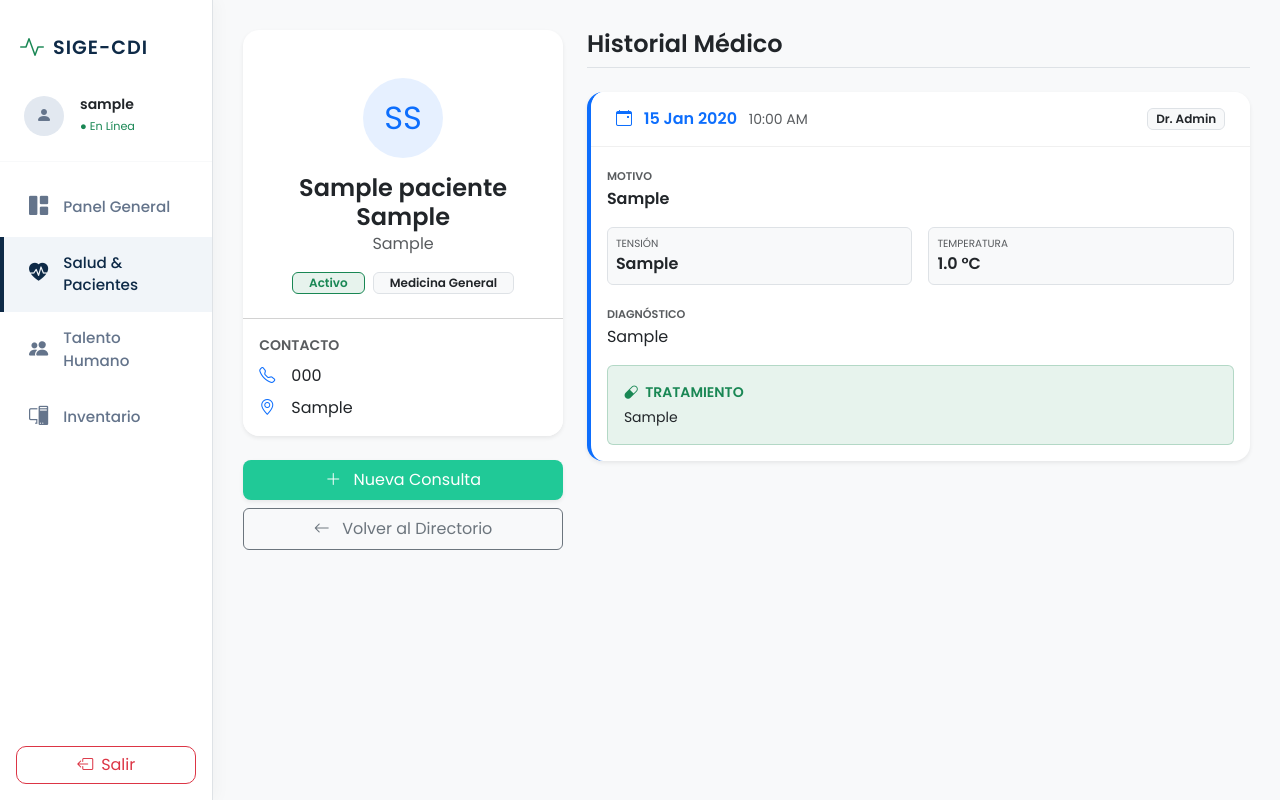
After one commit to yedrueda/djangoPractica, a Django app: page /gestion/pacientes/1/historia/ in a window 1280 px wide. The commit adds this page. Run offline with Django 5.2, Linux system fonts and the light colour scheme; a user stored in the database is signed in; tables that the repository leaves empty hold one stand-in row (values such as "Sample post").

Commit message:
Fix: Corregido error en rutas de edicion y finalizado modulo de pacientes

```diff
--- a/gestion/models.py
+++ b/gestion/models.py
@@ -21,3 +21,25 @@ class Paciente(models.Model):
         verbose_name = "Paciente"
         verbose_name_plural = "Pacientes"
         ordering = ['apellidos'] # Ordenar alfabéticamente por defecto
+
+    # ... (tu modelo Paciente está arriba) ...
+
+class Consulta(models.Model):
+    # Relación: Si borras al paciente, se borran sus consultas (CASCADE)
+    paciente = models.ForeignKey(Paciente, on_delete=models.CASCADE, related_name='consultas')
+
+    fecha = models.DateTimeField(auto_now_add=True, verbose_name="Fecha de Atención")
+    motivo = models.CharField(max_length=200, verbose_name="Motivo de Consulta")
+    sintomas = models.TextField(verbose_name="Sintomatología")
+    diagnostico = models.TextField(verbose_name="Diagnóstico Médico")
+    tratamiento = models.TextField(verbose_name="Tratamiento Indicado")
+
+    # Datos opcionales (signos vitales)
+    presion_arterial = models.CharField(max_length=20, blank=True, null=True)
+    temperatura = models.DecimalField(max_digits=4, decimal_places=1, blank=True, null=True)
+
+    def __str__(self):
+        return f"Consulta {self.paciente.nombres} - {self.fecha.strftime('%d/%m/%Y')}"
+
+    class Meta:
+        ordering = ['-fecha'] # Las más recientes primero
--- /dev/null
+++ b/gestion/templates/gestion/historia_clinica.html
@@ -0,0 +1,98 @@
+{% extends 'tareas/base.html' %}
+
+{% block content %}
+<div class="row">
+    <div class="col-md-4">
+        <div class="card shadow-sm border-0 mb-4">
+            <div class="card-body text-center pt-5 pb-4">
+                <div class="bg-primary bg-opacity-10 text-primary rounded-circle d-flex align-items-center justify-content-center mx-auto mb-3" style="width: 80px; height: 80px; font-size: 2rem;">
+                    {{ paciente.nombres|slice:":1" }}{{ paciente.apellidos|slice:":1" }}
+                </div>
+                <h4 class="fw-bold mb-0">{{ paciente.nombres }} {{ paciente.apellidos }}</h4>
+                <p class="text-muted">{{ paciente.cedula }}</p>
+
+                <div class="d-flex justify-content-center gap-2 mt-3">
+                    <span class="badge bg-success bg-opacity-10 text-success border border-success px-3">Activo</span>
+                    <span class="badge bg-light text-dark border px-3">Medicina General</span>
+                </div>
+            </div>
+            <div class="card-footer bg-white p-3">
+                <div class="small text-muted mb-2 fw-bold">CONTACTO</div>
+                <div class="d-flex align-items-center mb-2">
+                    <i class="bi bi-telephone me-3 text-primary"></i>
+                    {{ paciente.telefono|default:"No registrado" }}
+                </div>
+                <div class="d-flex align-items-center">
+                    <i class="bi bi-geo-alt me-3 text-primary"></i>
+                    {{ paciente.direccion|default:"Sin dirección" }}
+                </div>
+            </div>
+        </div>
+
+        <div class="d-grid gap-2">
+            <a href="{% url 'registrar_consulta' paciente.id %}" class="btn btn-success shadow-sm py-2">
+                <i class="bi bi-plus-lg me-2"></i> Nueva Consulta
+            </a>
+            <a href="{% url 'lista_pacientes' %}" class="btn btn-outline-secondary py-2">
+                <i class="bi bi-arrow-left me-2"></i> Volver al Directorio
+            </a>
+        </div>
+    </div>
+
+    <div class="col-md-8">
+        <h4 class="mb-4 fw-bold text-dark border-bottom pb-2">Historial Médico</h4>
+
+        {% for consulta in consultas %}
+            <div class="card mb-3 shadow-sm border-start border-4 border-primary">
+                <div class="card-header bg-white d-flex justify-content-between align-items-center py-3">
+                    <div>
+                        <h6 class="mb-0 fw-bold text-primary">
+                            <i class="bi bi-calendar-event me-2"></i> {{ consulta.fecha|date:"d M Y" }}
+                            <small class="text-muted ms-2 fw-normal">{{ consulta.fecha|date:"h:i A" }}</small>
+                        </h6>
+                    </div>
+                    <span class="badge bg-light text-dark border">Dr. Admin</span>
+                </div>
+                <div class="card-body">
+                    <div class="mb-3">
+                        <small class="text-muted fw-bold text-uppercase" style="font-size: 0.7rem;">Motivo</small>
+                        <p class="fw-bold mb-0">{{ consulta.motivo }}</p>
+                    </div>
+
+                    <div class="row g-3 mb-3">
+                        <div class="col-md-6">
+                            <div class="p-2 bg-light rounded border">
+                                <small class="d-block text-muted text-uppercase" style="font-size: 0.65rem;">Tensión</small>
+                                <span class="fw-bold text-dark">{{ consulta.presion_arterial|default:"--" }}</span>
+                            </div>
+                        </div>
+                        <div class="col-md-6">
+                            <div class="p-2 bg-light rounded border">
+                                <small class="d-block text-muted text-uppercase" style="font-size: 0.65rem;">Temperatura</small>
+                                <span class="fw-bold text-dark">{{ consulta.temperatura|default:"--" }} °C</span>
+                            </div>
+                        </div>
+                    </div>
+
+                    <div class="mb-3">
+                        <small class="text-muted fw-bold text-uppercase" style="font-size: 0.7rem;">Diagnóstico</small>
+                        <p class="mb-0">{{ consulta.diagnostico }}</p>
+                    </div>
+
+                    {% if consulta.tratamiento %}
+                    <div class="p-3 bg-success bg-opacity-10 rounded border border-success border-opacity-25">
+                        <small class="text-success fw-bold text-uppercase d-block mb-1"><i class="bi bi-capsule me-1"></i> Tratamiento</small>
+                        <p class="mb-0 small text-dark">{{ consulta.tratamiento }}</p>
+                    </div>
+                    {% endif %}
+                </div>
+            </div>
+        {% empty %}
+            <div class="alert alert-info text-center py-5">
+                <i class="bi bi-clipboard-pulse fs-1 d-block mb-3"></i>
+                <p>Este paciente aún no tiene consultas registradas.</p>
+            </div>
+        {% endfor %}
+    </div>
+</div>
+{% endblock %}
--- a/gestion/urls.py
+++ b/gestion/urls.py
@@ -2,8 +2,15 @@ from django.urls import path
 from . import views
 
 urlpatterns = [
+    # 1. Dashboard
     path('', views.dashboard, name='dashboard'),
+
+    # 2. Pacientes
     path('pacientes/', views.lista_pacientes, name='lista_pacientes'),
     path('pacientes/crear/', views.crear_paciente, name='crear_paciente'),
+    path('pacientes/editar/<int:paciente_id>/', views.editar_paciente, name='editar_paciente'),
 
+    # 3. Consultas e Historia
+    path('pacientes/<int:paciente_id>/consulta/', views.registrar_consulta, name='registrar_consulta'),
+    path('pacientes/<int:paciente_id>/historia/', views.historia_clinica, name='historia_clinica'),
 ]
--- a/gestion/views.py
+++ b/gestion/views.py
@@ -1,7 +1,7 @@
-from django.shortcuts import render, redirect
+from django.shortcuts import render, redirect, get_object_or_404
 from django.contrib.auth.decorators import login_required
 from .models import Paciente
-from .forms import PacienteForm
+from .forms import PacienteForm, ConsultaForm
 
 @login_required
 def lista_pacientes(request):
@@ -32,3 +32,47 @@ def dashboard(request):
         'total_equipos': 15    # Ejemplo estático
     }
     return render(request, 'gestion/home.html', contexto)
+
+@login_required
+def registrar_consulta(request, paciente_id):
+    # 1. Buscamos al paciente por su ID(si no existe ,error 404)
+    paciente = get_object_or_404(Paciente, id=paciente_id)
+
+    if request.method == 'POST':
+        form = ConsultaForm(request.POST)
+        if form.is_valid():
+            # TRUCO PRO: Guardamos el formulario en memoria pero NO en base de datos aún
+            consulta = form.save(commit=False)
+            # Asignamos el paciente a la consulta
+            consulta.paciente = paciente
+            # Finalmente guardamos en la base de datos
+            consulta.save()
+            return redirect('lista_pacientes') # Volvemos a la lista de pacientes
+    else:
+        form = ConsultaForm()
+
+    return render(request, 'gestion/registrar_consulta.html', {'form': form, 'paciente': paciente})
+
+@login_required
+def historia_clinica(request, paciente_id):
+    paciente = get_object_or_404(Paciente, id=paciente_id)
+    #Traemos las consultas del paciente ordenadas por fecha (más recientes primero)
+    consultas = paciente.consultas.all().order_by('-fecha')
+
+    return render(request, 'gestion/historia_clinica.html', {'paciente': paciente, 'consultas': consultas})
+
+@login_required
+def editar_paciente(request, paciente_id):
+    paciente = get_object_or_404(Paciente, id=paciente_id)
+
+    if request.method == 'POST':
+        # instance=paciente es la CLAVE: le dice que no cree uno nuevo, sino que edite este
+        form = PacienteForm(request.POST, instance=paciente)
+        if form.is_valid():
+            form.save()
+            return redirect('lista_pacientes')
+    else:
+        # Aquí cargamos el formulario con los datos viejos para que los veas
+        form = PacienteForm(instance=paciente)
+
+    return render(request, 'gestion/editar_paciente.html', {'form': form, 'paciente': paciente})
```
Also changed, not shown: gestion/admin.py (+8 -1 lines), gestion/forms.py (+16 -1 lines), gestion/templates/gestion/editar_paciente.html (added, +34 -0 lines), gestion/templates/gestion/lista_pacientes.html (+16 -6 lines), gestion/templates/gestion/registrar_consulta.html (added, +69 -0 lines), gestion/migrations/0002_consulta.py (added).
